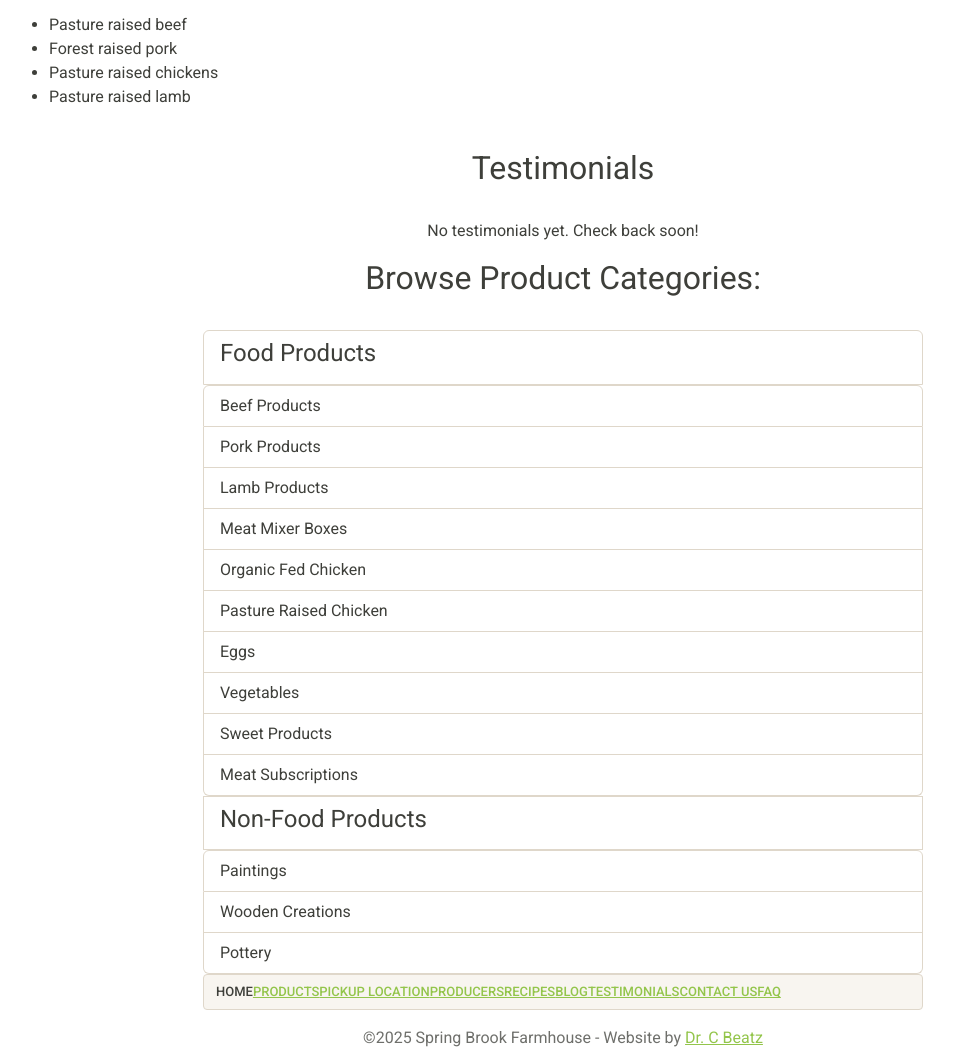
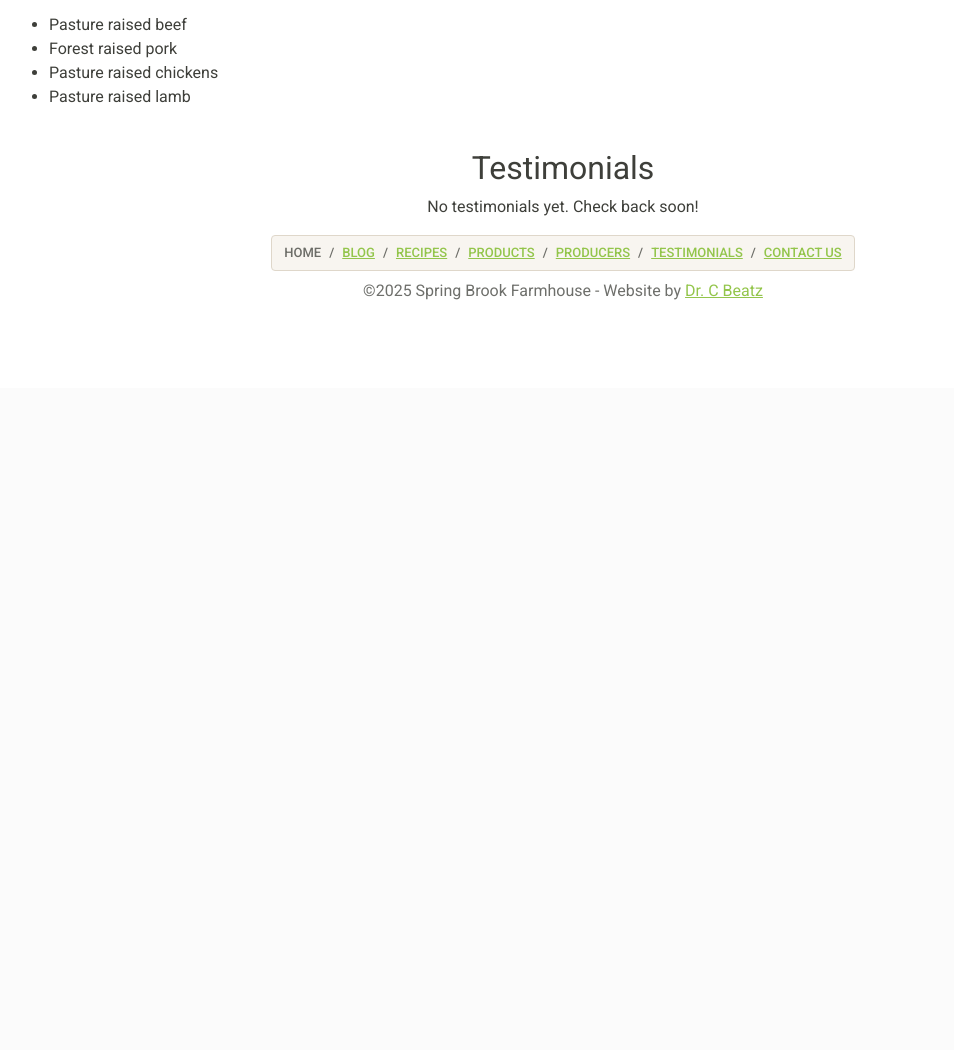
Before and after one commit to DrCBeatz/springbrookfarmhouse, a Django app: page / in a window 1280 px wide. Shown: the part 412-1462 px from the top of the page, without its empty margins (77-1031 px from the left). After the commit the page ends 712 px from the top, so only its background shows below. Run offline with Django 5.2, Linux system fonts and the light colour scheme; data that the repository does not hold is empty; parts of the project's set-up code (start-up, migrations or seed data) failed here and were passed over; some libraries are stand-ins or nearby versions.

Commit message:
cleanup homepage layout

```diff
--- a/templates/base.html
+++ b/templates/base.html
@@ -37,6 +37,5 @@
             {% endblock %}
         </main>
 
-        <footer></footer>
     </body>
     </html>
--- a/templates/cms/home.html
+++ b/templates/cms/home.html
@@ -74,10 +74,8 @@ same plants and animals, along with water, sunlight, and air, to form the never
 
 <br>
 
-<!-- templates/cms/home.html -->
 
 <h2 class="text-center">Testimonials</h2>
-<br>
 
 {% if testimonials %}
   <div class="row mb-3">
@@ -105,61 +103,20 @@ same plants and animals, along with water, sunlight, and air, to form the never
   <p class="text-center">No testimonials yet. Check back soon!</p>
 {% endif %}
 
-<h2 class="text-center">Browse Product Categories:</h2>
-<br>
-<div class="row">
-<div class="col-md-1 col-lg-2"></div>
-  <div class="col-md-10 col-lg-8">
+<div class="row mb-2">
+  <div class="col-12 d-flex justify-content-center">
+    <ol class="breadcrumb mb-0">
+      <li class="breadcrumb-item active">Home</li>
+      <li class="breadcrumb-item"><a href="{% url 'blog:blog_post_list' %}">Blog</a></li>
+      <li class="breadcrumb-item"><a href="{% url 'recipes:recipe_list' %}">Recipes</a></li>
+      <li class="breadcrumb-item"><a href="{% url 'store:producer_list' %}">Products</a></li>
+      <li class="breadcrumb-item"><a href="{% url 'store:product_list' %}">Producers</a></li>
+      <li class="breadcrumb-item"><a href="#">Testimonials</a></li>
+      <li class="breadcrumb-item"><a href="#">Contact Us</a></li>
+    </ol>
+  </div>
+</div>
 
-    <div class="list-group list-group-root well">
-
-        <div class="list-group-item">
-            <h4 class="list-group-item-heading">Food Products</h4>
-        </div>
-        <div class="list-group">
-            <a href="/product_types/1" class="list-group-item">Beef Products</a>
-            <a href="/product_types/2" class="list-group-item">Pork Products</a>
-            <a href="/product_types/3" class="list-group-item">Lamb Products</a>
-            <a href="/product_types/4" class="list-group-item">Meat Mixer Boxes</a>
-            <a href="/product_types/5" class="list-group-item">Organic Fed Chicken</a>
-            <a href="/product_types/6" class="list-group-item">Pasture Raised Chicken</a>
-            <a href="/product_types/7" class="list-group-item">Eggs</a>
-            <a href="/product_types/11" class="list-group-item">Vegetables</a>
-            <a href="/product_types/12" class="list-group-item">Sweet Products</a>
-            <a href="/product_types/13" class="list-group-item">Meat Subscriptions</a>
-        </div>
-
-        <div class="list-group-item">
-            <h4 class="list-group-item-heading">Non-Food Products</h4>
-        </div>
-        <div class="list-group">
-            <a href="/product_types/8" class="list-group-item">Paintings</a>
-            <a href="/product_types/9" class="list-group-item">Wooden Creations</a>
-            <a href="/product_types/10" class="list-group-item">Pottery</a>
-        </div>
-    </div>
-
-  </div>
-  <div class="col-md-1 col-lg-2"></div>
-  </div>
-
-<div class="row">
-<div class="col-md-1 col-lg-2"></div>
-<div class="col-md-10 col-lg-8">
-<ol class="breadcrumb">
-    <li class="active">Home</li>
-    <li><a href="/products/">Products</a></li>
-    <li><a href="/pickup_location/">Pickup Location</a></li>
-    <li><a href="/producers/">Producers</a></li>
-    <li><a href="/recipes/">Recipes</a></li>
-    <li><a href="/blog_posts/">Blog</a></li>
-    <li><a href="/testimonials/">Testimonials</a></li>
-    <li><a href="/contact/">Contact Us</a></li>
-    <li><a href="/faq/">FAQ</a></li>
-</ol>
-</div>
-<div class="col-md-1 col-lg-2"></div>
-</div>
-<p class="text-center text-muted">©2025 Spring Brook Farmhouse - Website by <a href="https://www.drcbeatz.com" target="_blank">Dr. C Beatz</a></p>
+<p class="text-center text-muted mb-5">©2025 Spring Brook Farmhouse - Website by <a href="https://www.drcbeatz.com" target="_blank">Dr. C Beatz</a></p>
 
 {% endblock %}
```
